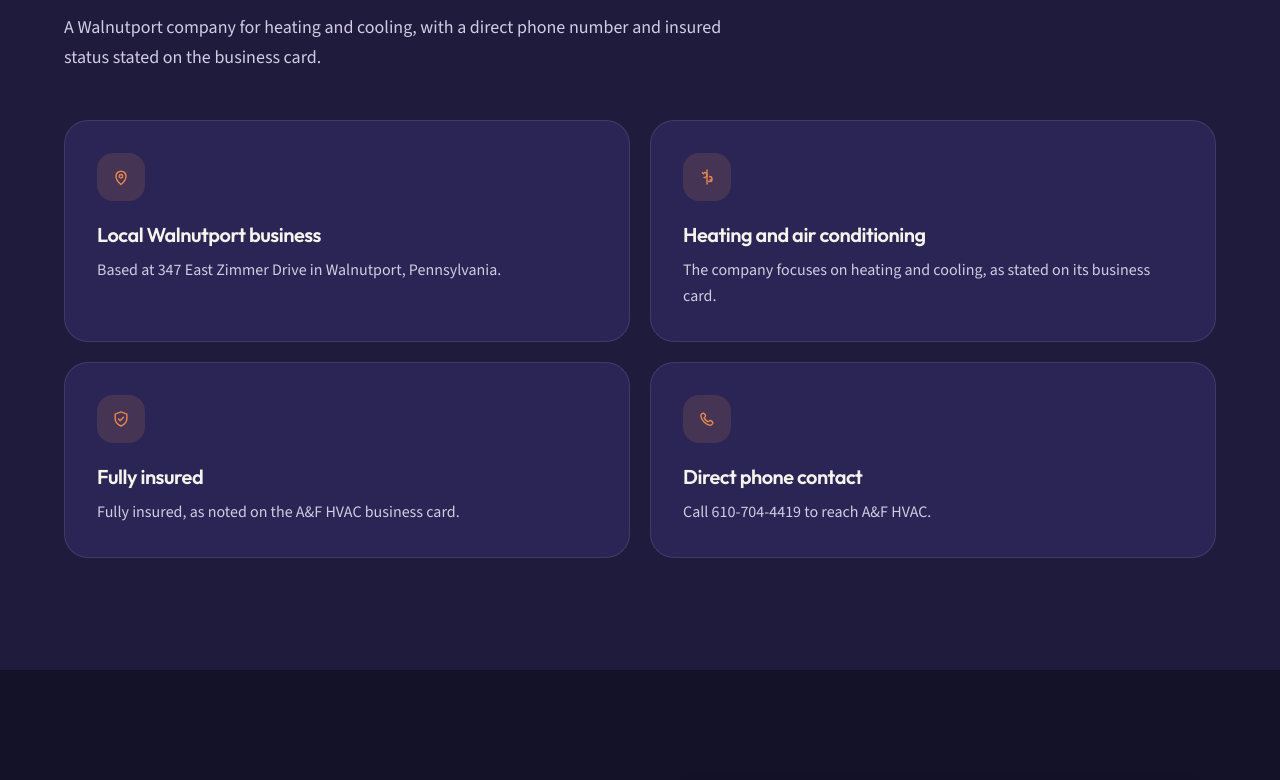
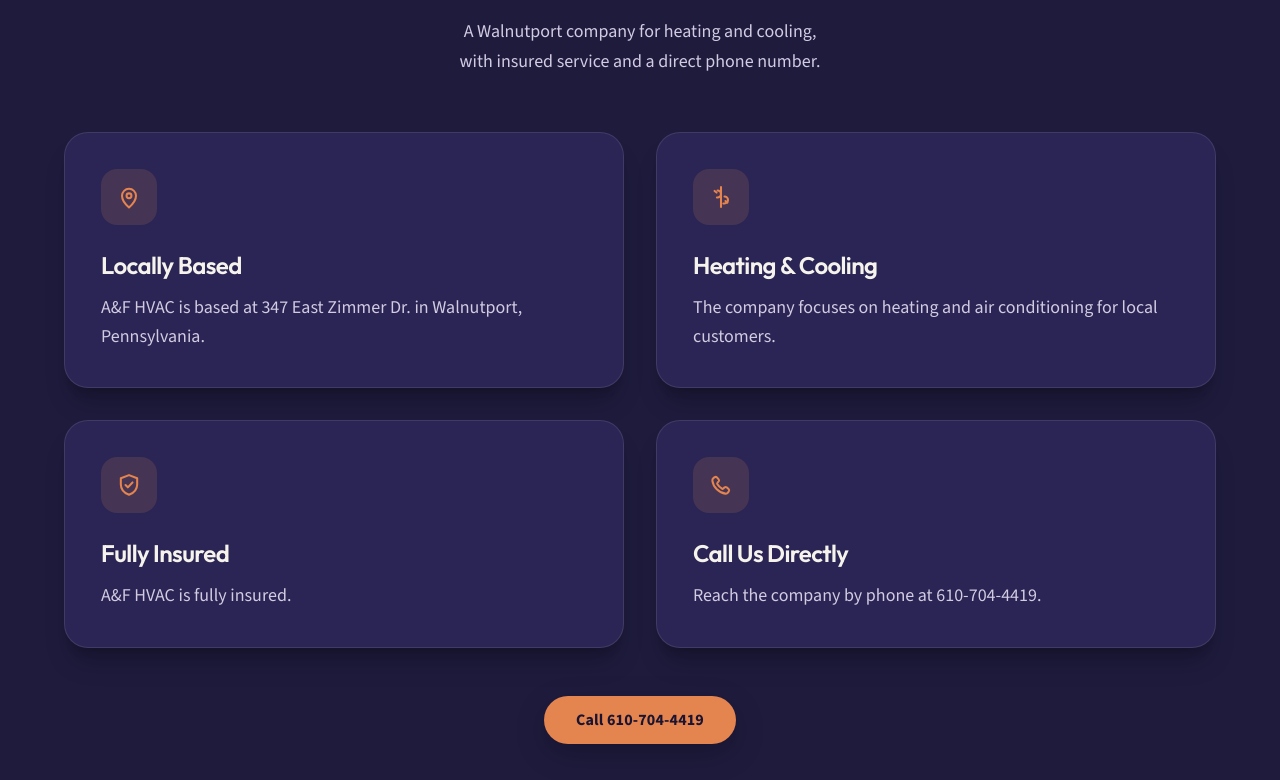
Before and after one commit to wcook101/af-hvac-demo, a Next.js app: page / in a window 1280 px wide. Shown: the part 2805-3585 px from the top of the page. Built offline with nearby package versions, Linux system fonts and the light colour scheme.

Commit message:
Present Why Choose A&F HVAC as four clear cards.

```diff
--- a/src/components/WhyChoose.tsx
+++ b/src/components/WhyChoose.tsx
@@ -1,5 +1,5 @@
 import { ComfortIcon, PhoneIcon, PinIcon, ShieldIcon } from "@/components/Icons";
-import { reasons } from "@/lib/site";
+import { reasons, site } from "@/lib/site";
 
 const icons = {
   pin: PinIcon,
@@ -10,37 +10,46 @@ const icons = {
 
 export function WhyChoose() {
   return (
-    <section id="why" className="scroll-mt-40 px-4 py-20 md:px-6 md:py-28">
+    <section id="why" className="scroll-mt-40 bg-navy px-4 py-20 md:px-6 md:py-28">
       <div className="mx-auto max-w-6xl">
-        <div className="max-w-2xl">
+        <div className="mx-auto max-w-2xl text-center">
           <p className="text-sm font-semibold uppercase tracking-[0.22em] text-copper">
             A local heating and cooling company
           </p>
           <h2 className="mt-3 font-display text-3xl font-semibold tracking-tight text-cream sm:text-4xl">
             Why Choose A&amp;F HVAC
           </h2>
-          <p className="mt-4 text-lg leading-relaxed text-muted">
-            A Walnutport company for heating and cooling, with a direct phone number and insured
-            status stated on the business card.
+          <p className="mt-5 text-balance text-lg leading-relaxed text-muted">
+            A Walnutport company for heating and cooling, with insured service and a direct phone
+            number.
           </p>
         </div>
 
-        <ul className="mt-12 grid gap-5 sm:grid-cols-2">
+        <ul className="mt-14 grid gap-6 md:grid-cols-2 md:gap-8">
           {reasons.map((reason) => {
             const Icon = icons[reason.icon];
             return (
-              <li key={reason.title} className="rounded-3xl border border-white/10 bg-panel p-6 md:p-8">
-                <span className="grid size-12 place-items-center rounded-2xl bg-copper/15 text-copper">
-                  <Icon />
+              <li
+                key={reason.title}
+                className="group rounded-3xl border border-white/10 bg-panel p-7 shadow-xl shadow-black/20 transition duration-300 hover:-translate-y-1 hover:border-copper/40 md:p-9"
+              >
+                <span className="grid size-14 place-items-center rounded-2xl bg-copper/15 text-copper transition duration-300 group-hover:bg-copper group-hover:text-navy-deep">
+                  <Icon className="size-7" />
                 </span>
-                <h3 className="mt-5 font-display text-xl font-semibold tracking-tight text-cream">
+                <h3 className="mt-6 font-display text-2xl font-semibold tracking-tight text-cream">
                   {reason.title}
                 </h3>
-                <p className="mt-2 leading-relaxed text-muted">{reason.text}</p>
+                <p className="mt-3 text-lg leading-relaxed text-muted">{reason.text}</p>
               </li>
             );
           })}
         </ul>
+
+        <div className="mt-12 flex justify-center">
+          <a href={site.phoneHref} className="btn-copper h-12 px-8 text-base">
+            Call {site.phoneDisplay}
+          </a>
+        </div>
       </div>
     </section>
   );
--- a/src/lib/site.ts
+++ b/src/lib/site.ts
@@ -57,23 +57,23 @@ export const services = [
 
 export const reasons = [
   {
-    title: "Local Walnutport business",
-    text: "Based at 347 East Zimmer Drive in Walnutport, Pennsylvania.",
+    title: "Locally Based",
+    text: "A&F HVAC is based at 347 East Zimmer Dr. in Walnutport, Pennsylvania.",
     icon: "pin",
   },
   {
-    title: "Heating and air conditioning",
-    text: "The company focuses on heating and cooling, as stated on its business card.",
+    title: "Heating & Cooling",
+    text: "The company focuses on heating and air conditioning for local customers.",
     icon: "comfort",
   },
   {
-    title: "Fully insured",
-    text: "Fully insured, as noted on the A&F HVAC business card.",
+    title: "Fully Insured",
+    text: "A&F HVAC is fully insured.",
     icon: "shield",
   },
   {
-    title: "Direct phone contact",
-    text: "Call 610-704-4419 to reach A&F HVAC.",
+    title: "Call Us Directly",
+    text: "Reach the company by phone at 610-704-4419.",
     icon: "phone",
   },
 ] as const;
```
